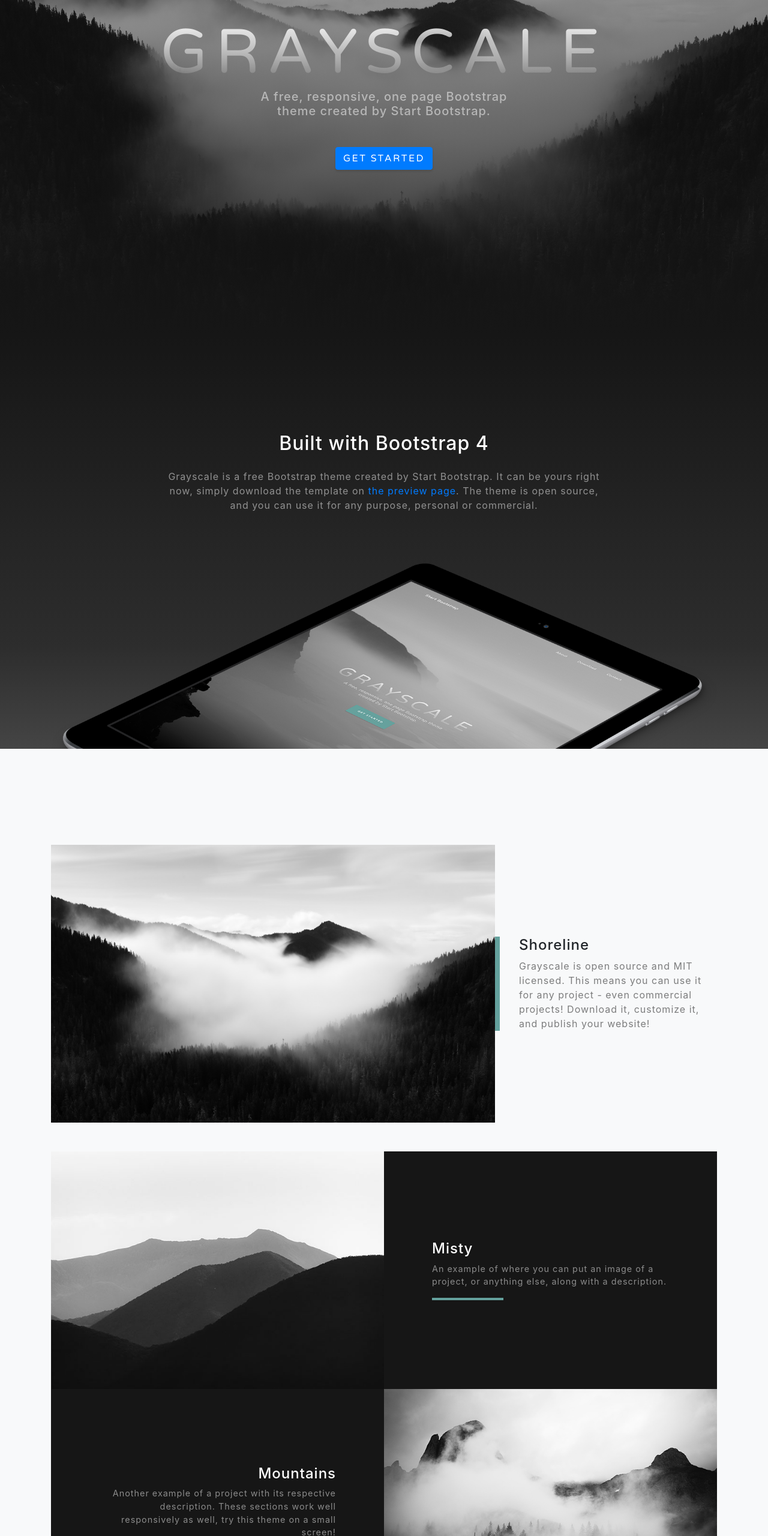
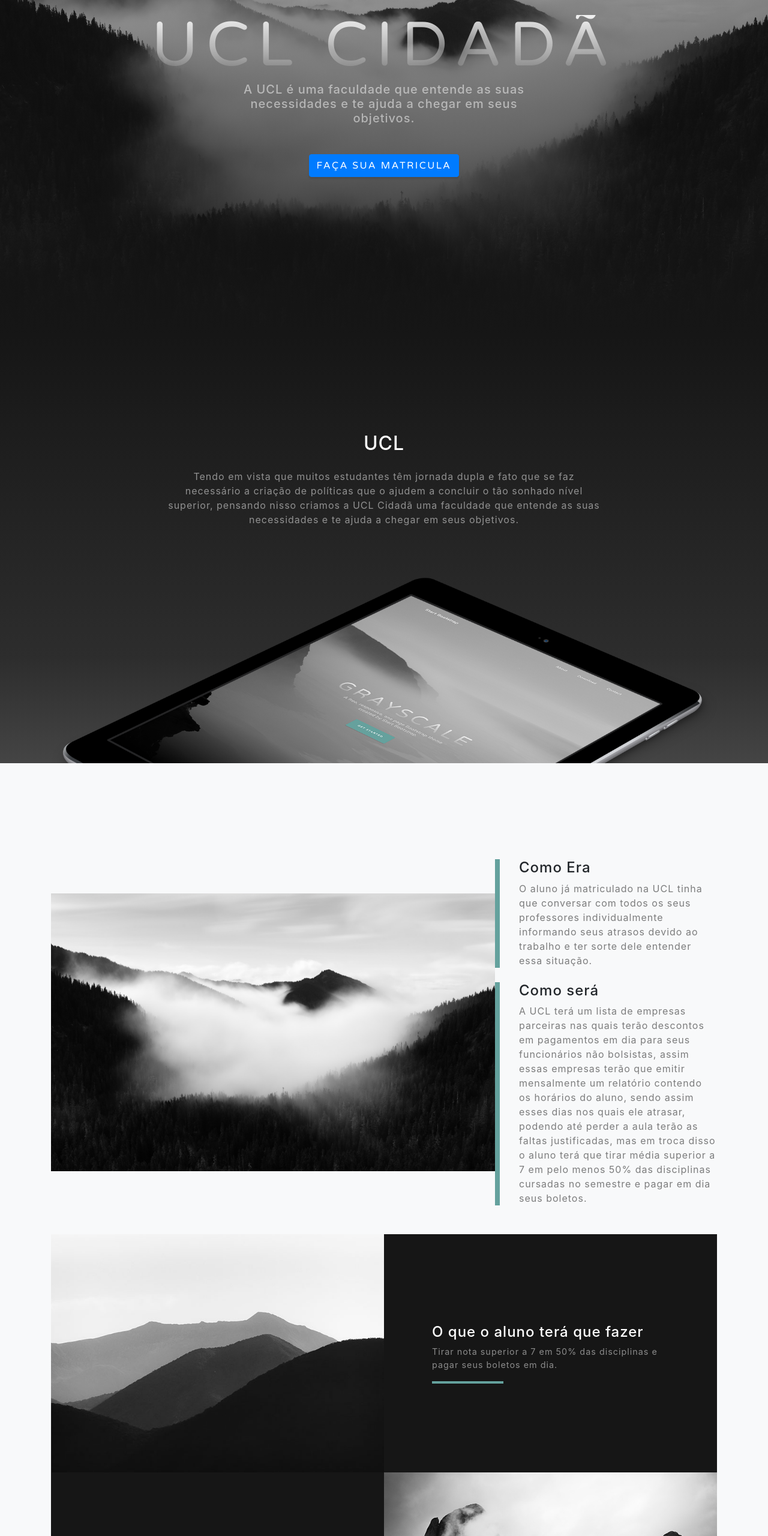
Before and after one commit to rusleysantos/rusleysantos.github.io, a website with bundled scripts: page index.html in a window 1280 px wide. Shown: the part 240-2800 px from the top of the page at 60% size. Built offline with nearby package versions, Linux system fonts and the light colour scheme.

Commit message:
Add files via upload

```diff
--- a/index.html
+++ b/index.html
@@ -53,9 +53,9 @@
   <header class="masthead">
     <div class="container d-flex h-100 align-items-center">
       <div class="mx-auto text-center">
-        <h1 class="mx-auto my-0 text-uppercase">Grayscale</h1>
-        <h2 class="text-white-50 mx-auto mt-2 mb-5">A free, responsive, one page Bootstrap theme created by Start Bootstrap.</h2>
-        <a href="#about" class="btn btn-primary js-scroll-trigger">Get Started</a>
+        <h1 class="mx-auto my-0 text-uppercase">UCL Cidadã</h1>
+        <h2 class="text-white-50 mx-auto mt-2 mb-5">A UCL é uma faculdade que entende as suas necessidades e te ajuda a chegar em seus objetivos.</h2>
+        <a href="#about" class="btn btn-primary js-scroll-trigger">Faça sua matricula</a>
       </div>
     </div>
   </header>
@@ -65,9 +65,8 @@
     <div class="container">
       <div class="row">
         <div class="col-lg-8 mx-auto">
-          <h2 class="text-white mb-4">Built with Bootstrap 4</h2>
-          <p class="text-white-50">Grayscale is a free Bootstrap theme created by Start Bootstrap. It can be yours right now, simply download the template on
-            <a href="http://startbootstrap.com/template-overviews/grayscale/">the preview page</a>. The theme is open source, and you can use it for any purpose, personal or commercial.</p>
+          <h2 class="text-white mb-4">UCL</h2>
+          <p class="text-white-50">Tendo em vista que muitos estudantes têm jornada dupla e fato que se faz necessário a criação de políticas que o ajudem a concluir o tão sonhado nível superior, pensando nisso criamos a UCL Cidadã uma faculdade que entende as suas necessidades e te ajuda a chegar em seus objetivos.</p>
         </div>
       </div>
       <img src="img/ipad.png" class="img-fluid" alt="">
@@ -84,10 +83,24 @@
           <img class="img-fluid mb-3 mb-lg-0" src="img/bg-masthead.jpg" alt="">
         </div>
         <div class="col-xl-4 col-lg-5">
+
           <div class="featured-text text-center text-lg-left">
-            <h4>Shoreline</h4>
-            <p class="text-black-50 mb-0">Grayscale is open source and MIT licensed. This means you can use it for any project - even commercial projects! Download it, customize it, and publish your website!</p>
+            <h4>Como Era</h4>
+            <p class="text-black-50 mb-0">
+O aluno já matriculado na UCL tinha que conversar com todos os seus professores individualmente informando seus atrasos devido ao trabalho e ter sorte dele entender essa situação.
+</p>
           </div>
+
+            <br/>
+             <div class="featured-text text-center text-lg-left">
+            <h4>Como será</h4>
+            <p class="text-black-50 mb-0">
+A UCL terá um lista de empresas parceiras nas quais terão descontos em pagamentos em dia para seus funcionários não bolsistas, assim essas empresas terão que emitir mensalmente um relatório contendo os horários do aluno, sendo assim esses dias nos quais ele atrasar, podendo até perder a aula terão as faltas justificadas, mas em troca disso o aluno terá que tirar média superior a 7 em pelo menos 50% das disciplinas cursadas no semestre e pagar em dia seus boletos.
+</p>
+          </div>
+
+
+
         </div>
       </div>
 
@@ -100,8 +113,8 @@
           <div class="bg-black text-center h-100 project">
             <div class="d-flex h-100">
               <div class="project-text w-100 my-auto text-center text-lg-left">
-                <h4 class="text-white">Misty</h4>
-                <p class="mb-0 text-white-50">An example of where you can put an image of a project, or anything else, along with a description.</p>
+                <h4 class="text-white">O que o aluno terá que fazer</h4>
+                <p class="mb-0 text-white-50">Tirar nota superior a 7 em 50% das disciplinas e pagar seus boletos em dia.</p>
                 <hr class="d-none d-lg-block mb-0 ml-0">
               </div>
             </div>
@@ -118,8 +131,8 @@
           <div class="bg-black text-center h-100 project">
             <div class="d-flex h-100">
               <div class="project-text w-100 my-auto text-center text-lg-right">
-                <h4 class="text-white">Mountains</h4>
-                <p class="mb-0 text-white-50">Another example of a project with its respective description. These sections work well responsively as well, try this theme on a small screen!</p>
+                <h4 class="text-white">O que a empresa terá que fazer</h4>
+               <p class="mb-0 text-white-50">Emitir mensalmente um relatório com os horários do aluno.</p>
                 <hr class="d-none d-lg-block mb-0 mr-0">
               </div>
             </div>
@@ -137,11 +150,11 @@
         <div class="col-md-10 col-lg-8 mx-auto text-center">
 
           <i class="far fa-paper-plane fa-2x mb-2 text-white"></i>
-          <h2 class="text-white mb-5">Subscribe to receive updates!</h2>
+          <h2 class="text-white mb-5">Se inscreva e receba atualizações</h2>
 
           <form class="form-inline d-flex">
             <input type="email" class="form-control flex-fill mr-0 mr-sm-2 mb-3 mb-sm-0" id="inputEmail" placeholder="Enter email address...">
-            <button type="submit" class="btn btn-primary mx-auto">Subscribe</button>
+            <button type="submit" class="btn btn-primary mx-auto">Enviar</button>
           </form>
 
         </div>
```
